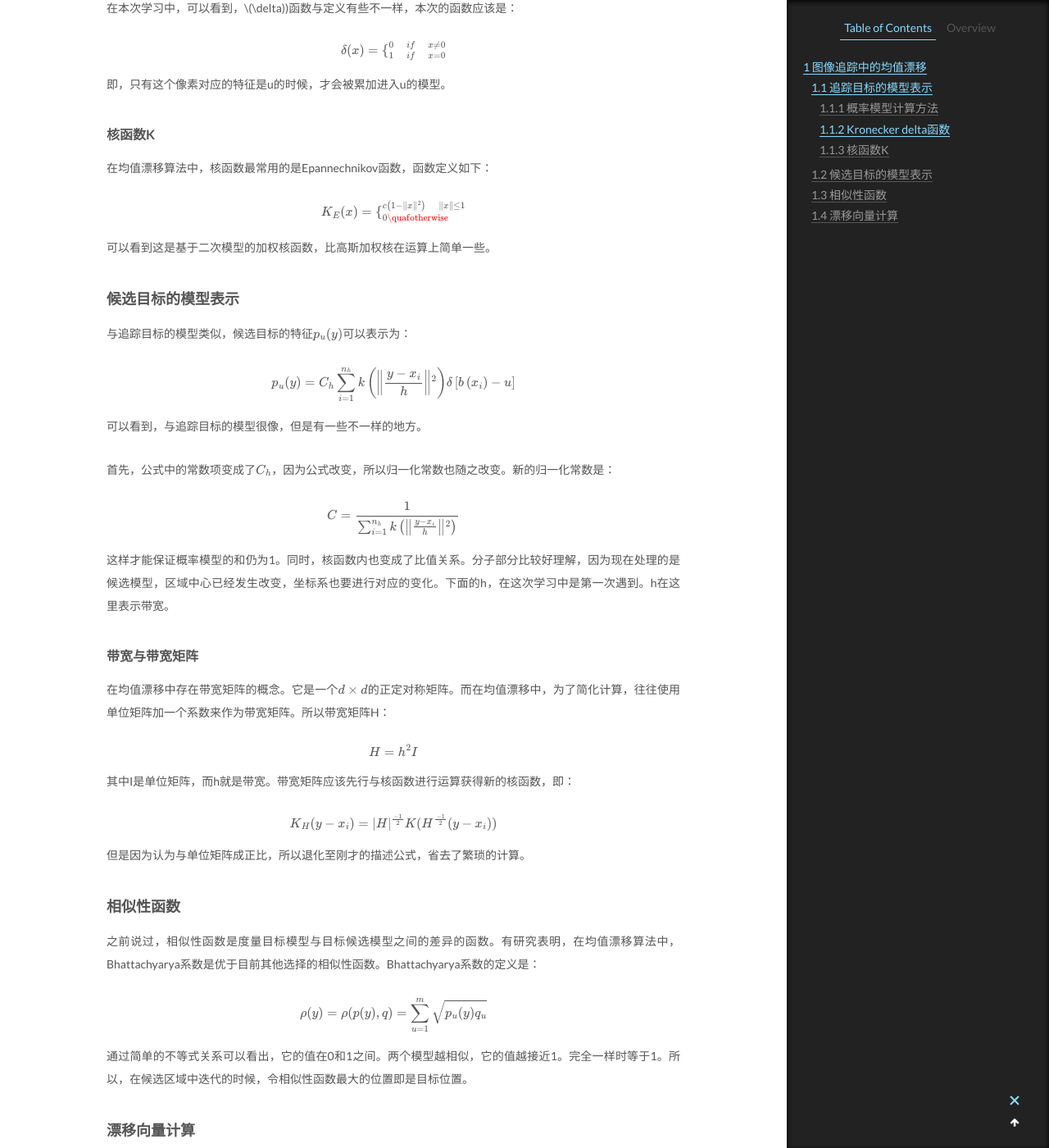
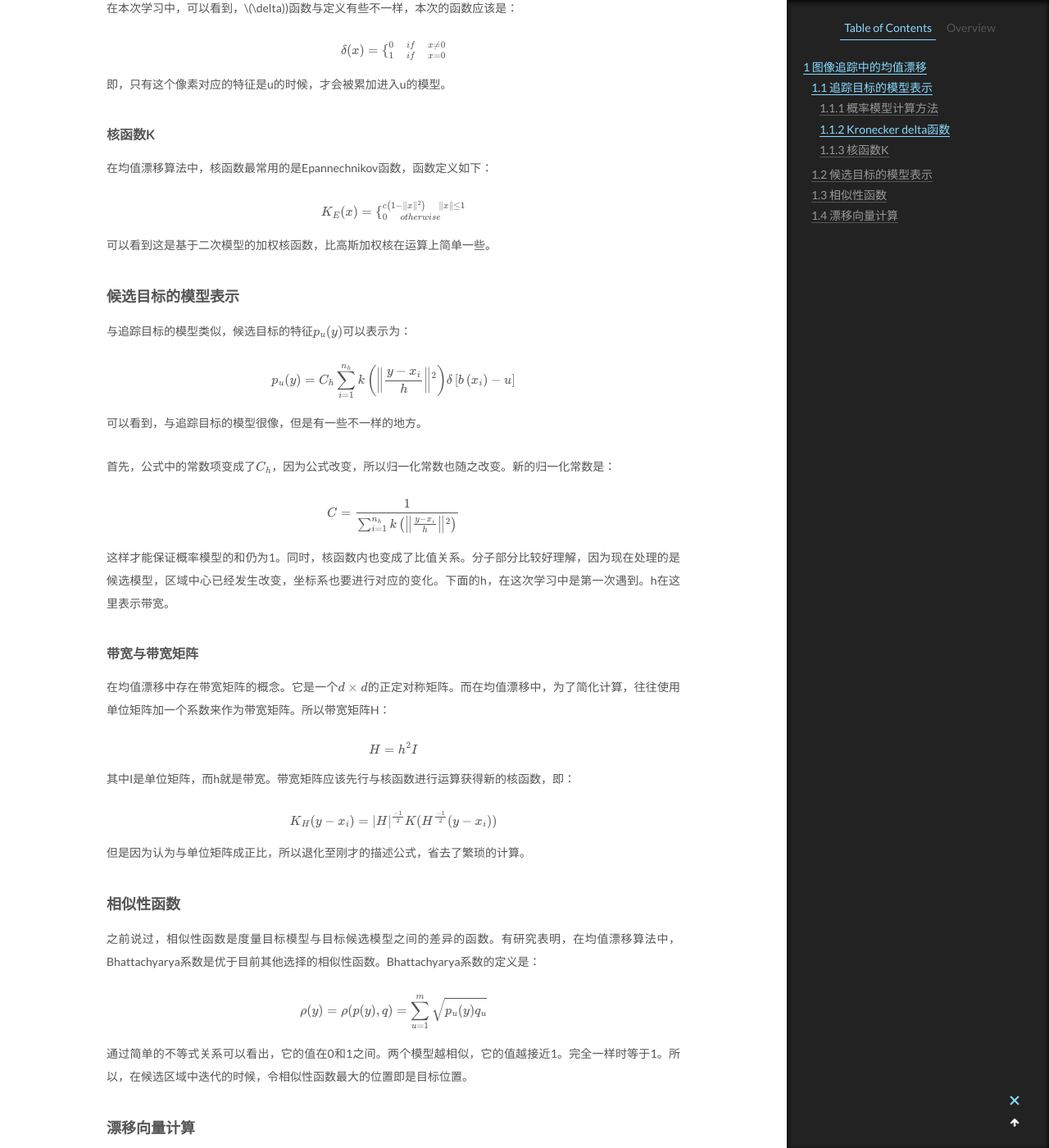
Before and after one commit to Firefox2100/Firefox2100.github.io, a Jekyll site: the page built from _posts/2020-2-18-CBWH学习笔记(二).md, in a window 1280 px wide and 1400 px high, scrolled down 1517 px. Shown: the whole window at 82% size. Built offline with Jekyll 4.4.1, drawn with Linux system fonts in a browser that asks for light colours; formulas are drawn with MathJax 3.

Commit message:
Update 2020-2-18-CBWH学习笔记(二).md

```diff
--- a/_posts/2020-2-18-CBWH学习笔记(二).md
+++ b/_posts/2020-2-18-CBWH学习笔记(二).md
@@ -58,7 +58,7 @@ $$ \delta(x)=\lbrace_{1 \quad if \quad x=0}^{0 \quad if \quad x \ne 0} $$
 
 在均值漂移算法中，核函数最常用的是Epannechnikov函数，函数定义如下：
 
-$$K_E(x)={\lbrace_{0\quafotherwise}^{c\left(1-\|x\|^2\right)\quad\|x\|\leq1}}$$
+$$K_E(x)={\lbrace_{0\quad otherwise}^{c\left(1-\|x\|^2\right)\quad\|x\|\leq1}}$$
 
 可以看到这是基于二次模型的加权核函数，比高斯加权核在运算上简单一些。
 
```
